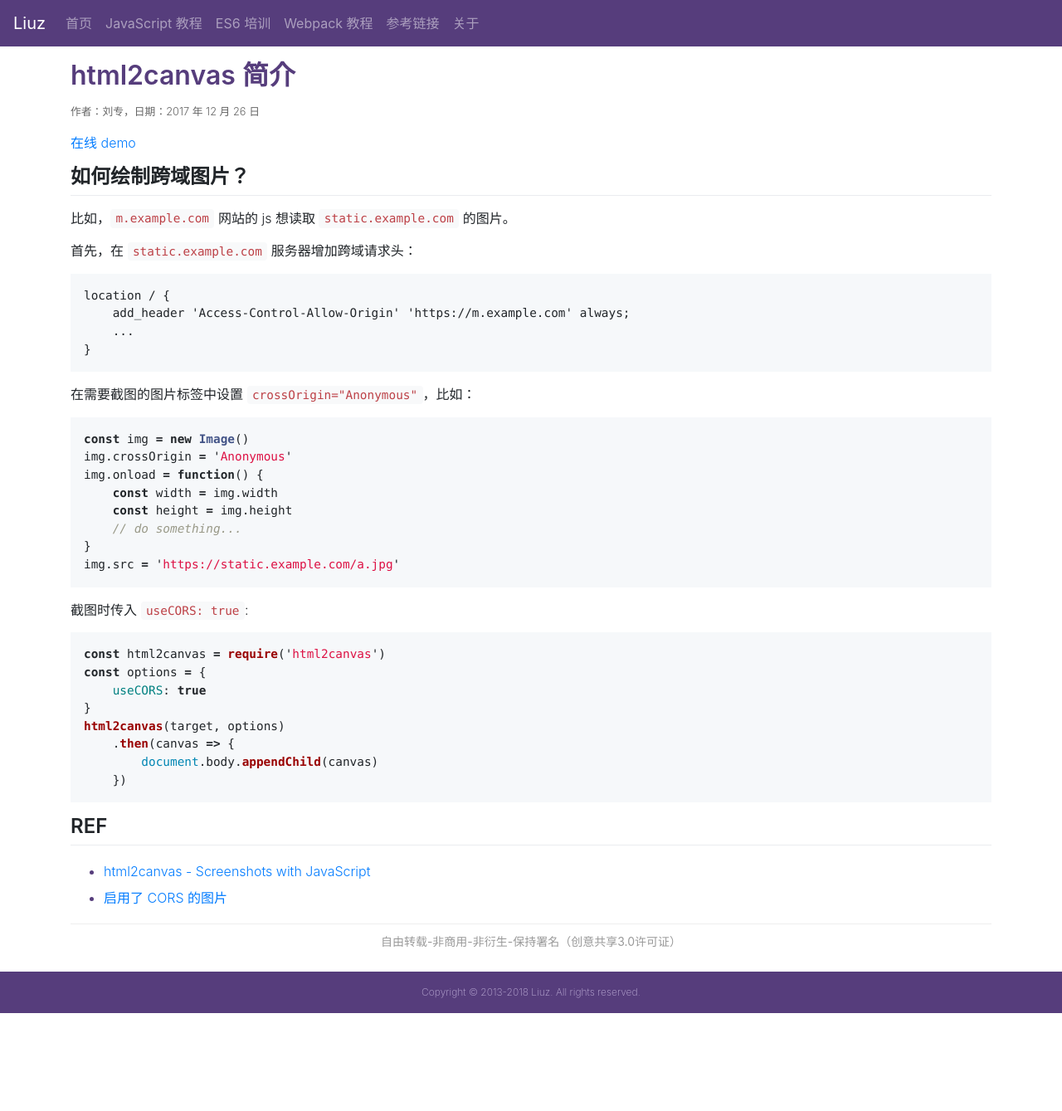
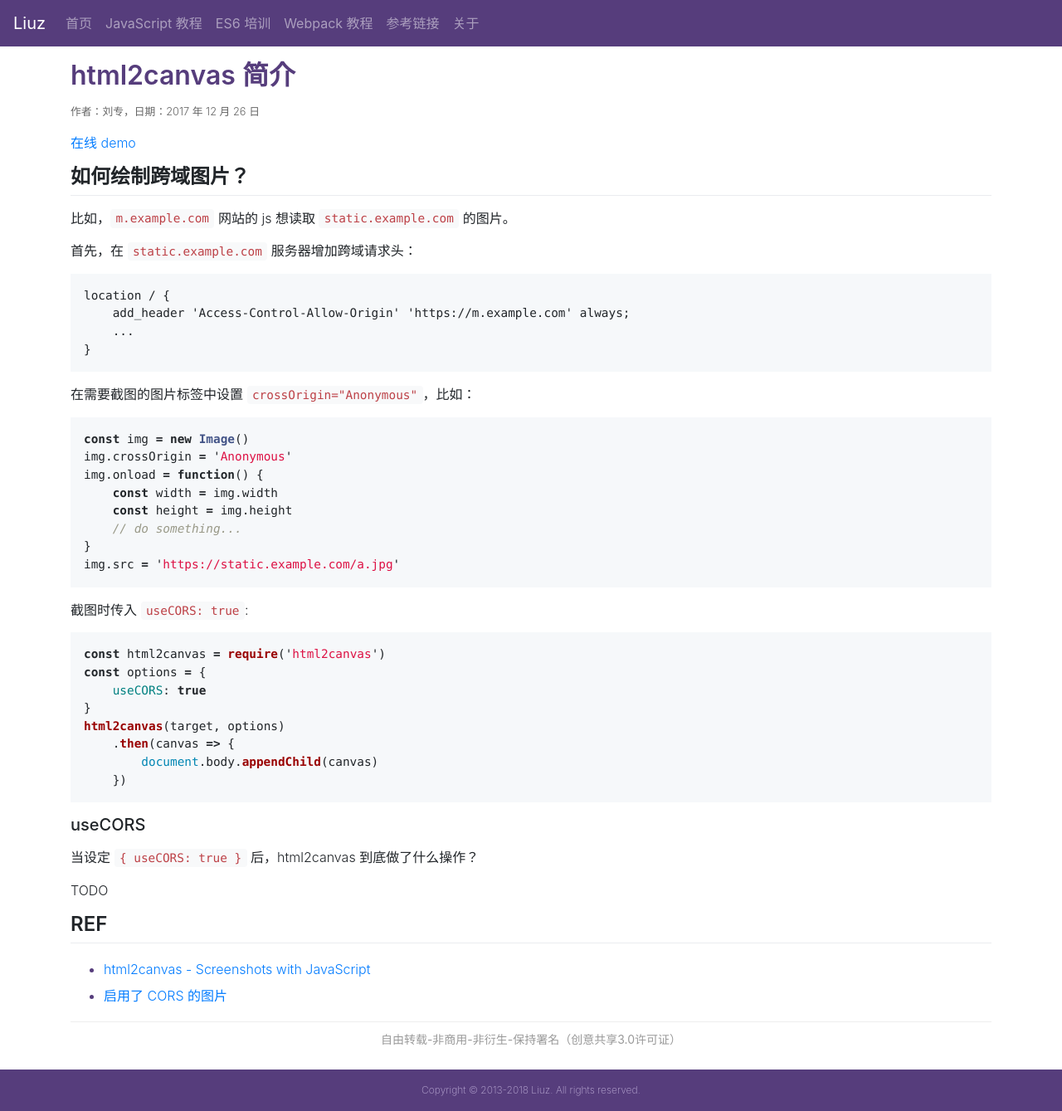
Before and after one commit to liuzhuan/liuzhuan.github.io, a Jekyll site: the page built from _posts/2017-12-26-html2canvas.md, in a window 1280 px wide. Shown: the whole page at 83% size. Built offline with Jekyll 4.4.1, drawn with Linux system fonts in a browser that asks for light colours; nearby versions of some CDN libraries; comment, search, counter and statistics services are not loaded; before the commit the page ends 1221 px from its top, so only the background shows below that.

Commit message:
adding a new goals

````diff
--- a/_posts/2017-12-26-html2canvas.md
+++ b/_posts/2017-12-26-html2canvas.md
@@ -45,6 +45,12 @@ html2canvas(target, options)
     })
 ```
 
+### useCORS
+
+当设定 `{ useCORS: true }` 后，html2canvas 到底做了什么操作？
+
+TODO
+
 ## REF
 
 - [html2canvas - Screenshots with JavaScript][home]
````
